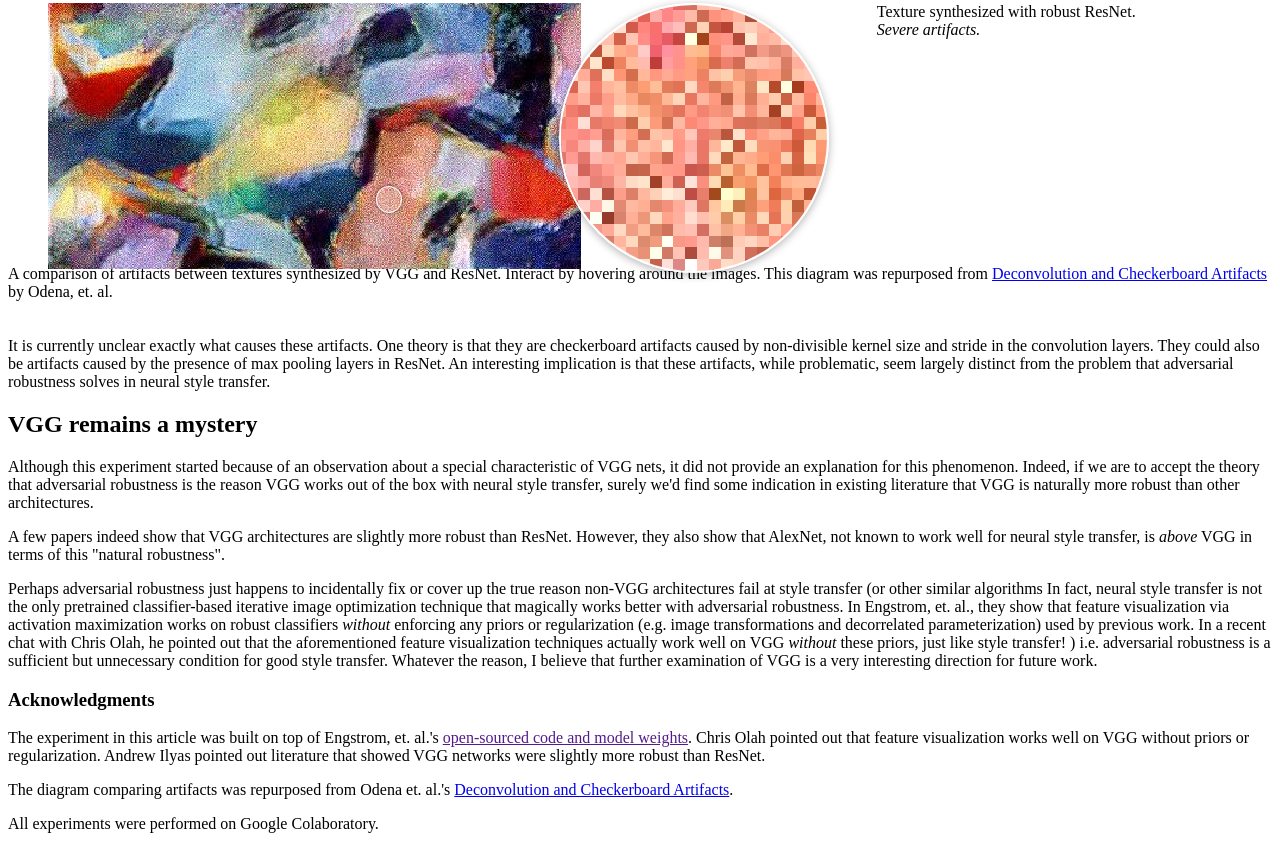
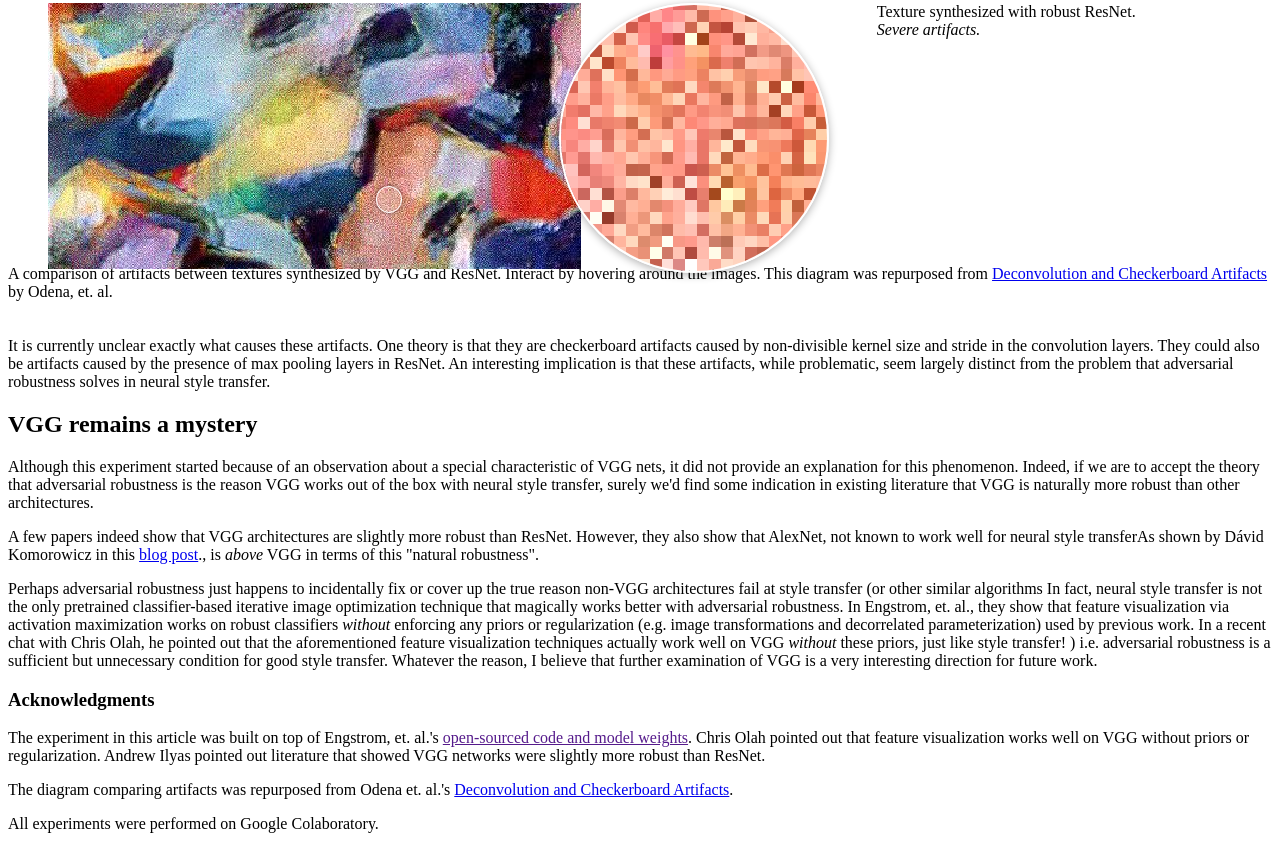
Before and after one commit to reiinakano/post--robust-neural-style, a Svelte app: page / in a window 1280 px wide. Shown: the part 1617-2466 px from the top of the page. Built offline with nearby package versions, Linux system fonts and the light colour scheme; a script that the page names is missing.

Commit message:
cite more

```diff
--- a/src/index.ejs
+++ b/src/index.ejs
@@ -213,7 +213,7 @@
 
   <p>
     A few papers<d-cite key="Galloway2019BatchNI,Hendrycks2019BenchmarkingNN,Su2018IsRT"></d-cite> indeed show that VGG architectures are slightly more robust than ResNet.
-    However, they also show that AlexNet<d-cite key="krizhevsky2012"></d-cite>, not known to work well for neural style transfer, is <i>above</i> VGG in terms of this "natural robustness".
+    However, they also show that AlexNet<d-cite key="krizhevsky2012"></d-cite>, not known to work well for neural style transfer<d-footnote>As shown by Dávid Komorowicz<d-cite key="komorowicz2016neural"></d-cite> in this <a href="https://dawars.me/neural-style-transfer-deep-learning/">blog post</a>.</d-footnote>, is <i>above</i> VGG in terms of this "natural robustness".
   </p>
 
   <p>
```
Also changed, not shown: 1 other file.
